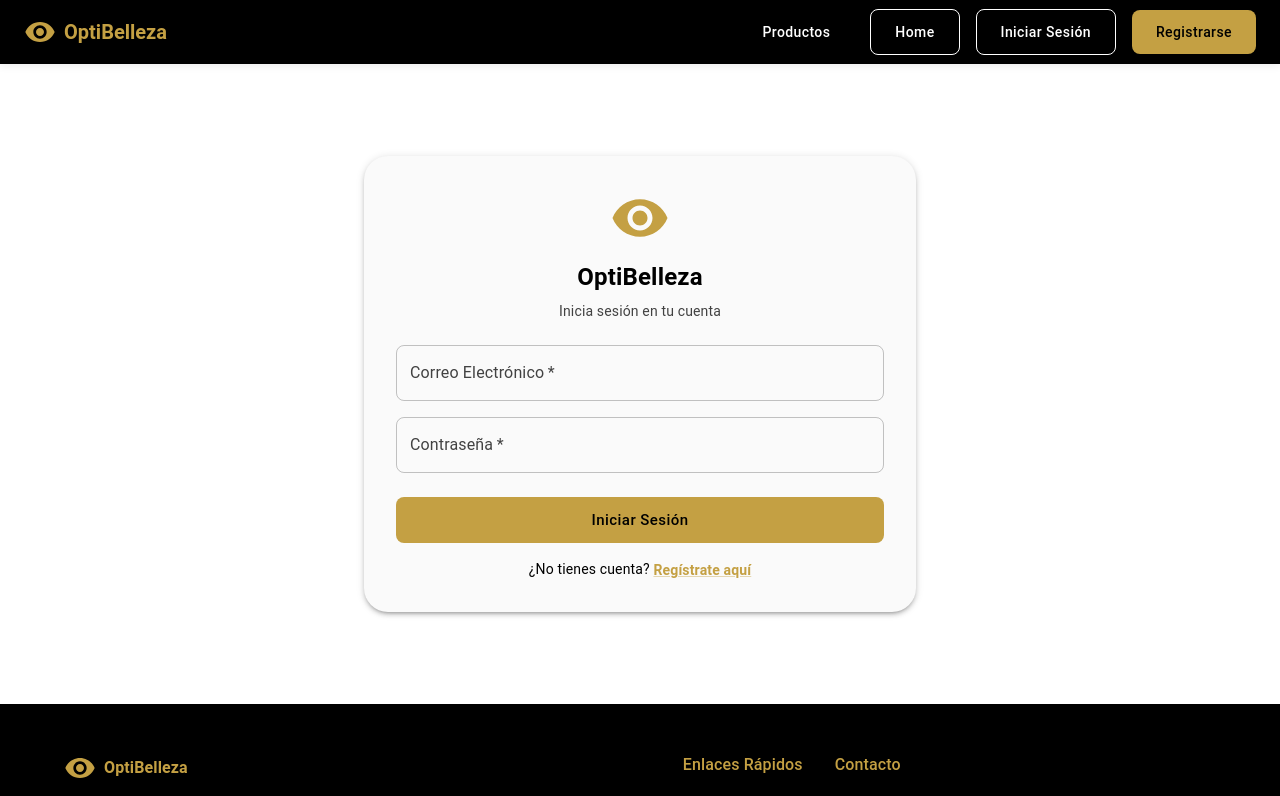
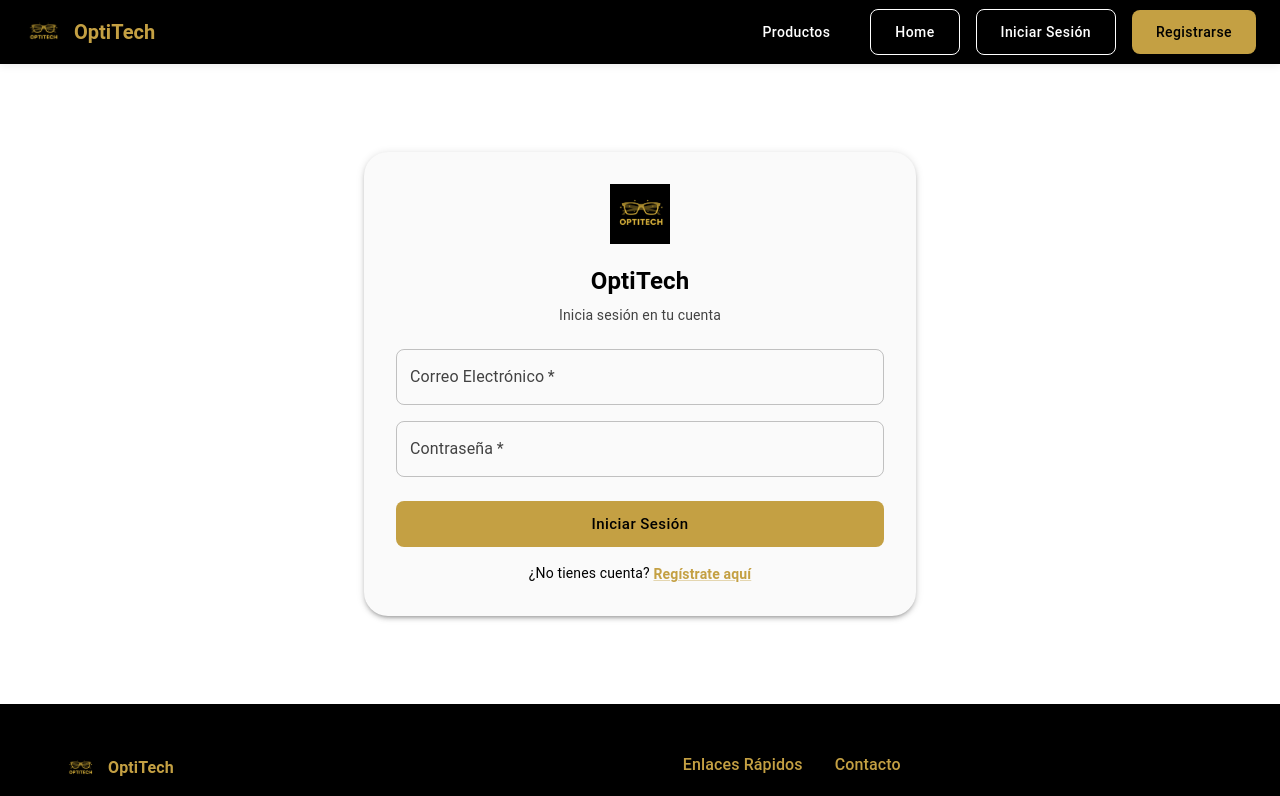
Before and after one commit to melissa992/optibelleza-frontend, a React app: page /login in a window 1280 px wide. Shown: the top 796 px of the page. Built offline with nearby package versions, Linux system fonts and the light colour scheme; the HTML template or start-up script is replaced by a standard one.

Commit message:
feat: reemplazar el logo por logo.png y renombrar la marca OptiBelleza a OptiTech

```diff
--- a/src/components/layout/Footer.jsx
+++ b/src/components/layout/Footer.jsx
@@ -1,6 +1,8 @@
 import React from 'react';
 import { Box, Container, Typography, Link, Grid } from '@mui/material';
 import { Visibility, Email, Phone, LocationOn } from '@mui/icons-material';
+
+import logoImg from '../../assets/logo.png';
 
 const Footer = () => {
     return (
@@ -18,9 +20,17 @@ const Footer = () => {
                     {/* Brand */}
                     <Grid item xs={12} md={4}>
                         <Box sx={{ display: 'flex', alignItems: 'center', mb: 2 }}>
-                            <Visibility sx={{ mr: 1, fontSize: 32, color: '#c4a043' }} />
+                            <Box
+                                component="img"
+                                src={logoImg}
+                                alt="OptiTech Logo"
+                                sx={{
+                                    height: 32,
+                                    mr: 1.5,
+                                }}
+                            />
                             <Typography variant="h6" sx={{ fontWeight: 700, color: '#c4a043' }}>
-                                OptiBelleza
+                                OptiTech
                             </Typography>
                         </Box>
                         <Typography variant="body2" sx={{ color: '#BDBDBD' }}>
@@ -56,7 +66,7 @@ const Footer = () => {
                             <Box sx={{ display: 'flex', alignItems: 'center', gap: 1 }}>
                                 <Email sx={{ fontSize: 18, color: '#c4a043' }} />
                                 <Typography variant="body2" sx={{ color: '#BDBDBD' }}>
-                                    info@optibelleza.com
+                                    info@optitech.com
                                 </Typography>
                             </Box>
                             <Box sx={{ display: 'flex', alignItems: 'center', gap: 1 }}>
@@ -78,7 +88,7 @@ const Footer = () => {
                 {/* Copyright */}
                 <Box sx={{ mt: 4, pt: 3, borderTop: '1px solid #424242', textAlign: 'center' }}>
                     <Typography variant="body2" sx={{ color: '#BDBDBD' }}>
-                        © {new Date().getFullYear()} OptiBelleza. Todos los derechos reservados.
+                        © {new Date().getFullYear()} OptiTech. Todos los derechos reservados.
                     </Typography>
                 </Box>
             </Container>
--- a/src/components/layout/Header.jsx
+++ b/src/components/layout/Header.jsx
@@ -18,6 +18,7 @@ import {
 import { useNavigate } from 'react-router-dom';
 import { useAuth } from '../../contexts/AuthContext';
 import { useCart } from '../../contexts/CartContext';
+import logoImg from '../../assets/logo.png';
 
 const Header = () => {
     const navigate = useNavigate();
@@ -34,7 +35,17 @@ const Header = () => {
             <Container maxWidth="xl">
                 <Toolbar disableGutters>
                     {/* Logo */}
-                    <Visibility sx={{ mr: 1, fontSize: 32, color: '#c4a043' }} />
+                    <Box
+                        component="img"
+                        src={logoImg}
+                        alt="OptiTech Logo"
+                        sx={{
+                            height: 38,
+                            mr: 1.5,
+                            cursor: 'pointer',
+                        }}
+                        onClick={() => navigate('/')}
+                    />
                     <Typography
                         variant="h5"
                         component="div"
@@ -46,7 +57,7 @@ const Header = () => {
                         }}
                         onClick={() => navigate('/')}
                     >
-                        OptiBelleza
+                        OptiTech
                     </Typography>
 
                     {/* Navigation */}
--- a/src/pages/Login.jsx
+++ b/src/pages/Login.jsx
@@ -12,6 +12,7 @@ import {
 import { Visibility } from '@mui/icons-material';
 import { useNavigate } from 'react-router-dom';
 import { useAuth } from '../contexts/AuthContext';
+import logoImg from '../assets/logo.png';
 
 const Login = () => {
     const navigate = useNavigate();
@@ -66,9 +67,18 @@ const Login = () => {
                 >
                     {/* Logo */}
                     <Box sx={{ textAlign: 'center', mb: 3 }}>
-                        <Visibility sx={{ fontSize: 60, color: '#c4a043' }} />
+                        <Box
+                            component="img"
+                            src={logoImg}
+                            alt="OptiTech Logo"
+                            sx={{
+                                height: 60,
+                                mb: 1,
+                                mx: 'auto',
+                            }}
+                        />
                         <Typography variant="h4" sx={{ fontWeight: 700, mt: 1 }}>
-                            OptiBelleza
+                            OptiTech
                         </Typography>
                         <Typography variant="body2" color="text.secondary" sx={{ mt: 1 }}>
                             Inicia sesión en tu cuenta
--- a/src/pages/Register.jsx
+++ b/src/pages/Register.jsx
@@ -13,6 +13,7 @@ import {
 import { Visibility } from '@mui/icons-material';
 import { useNavigate } from 'react-router-dom';
 import { useAuth } from '../contexts/AuthContext';
+import logoImg from '../assets/logo.png';
 
 const Register = () => {
     const navigate = useNavigate();
@@ -85,9 +86,18 @@ const Register = () => {
                 >
                     {/* Logo */}
                     <Box sx={{ textAlign: 'center', mb: 3 }}>
-                        <Visibility sx={{ fontSize: 60, color: '#c4a043' }} />
+                        <Box
+                            component="img"
+                            src={logoImg}
+                            alt="OptiTech Logo"
+                            sx={{
+                                height: 60,
+                                mb: 1,
+                                mx: 'auto',
+                            }}
+                        />
                         <Typography variant="h4" sx={{ fontWeight: 700, mt: 1 }}>
-                            OptiBelleza
+                            OptiTech
                         </Typography>
                         <Typography variant="body2" color="text.secondary" sx={{ mt: 1 }}>
                             Crea tu cuenta
--- a/src/theme.js
+++ b/src/theme.js
@@ -1,6 +1,6 @@
 import { createTheme } from '@mui/material/styles';
 
-// OptiBelleza Color Palette: Yellow, Black, White
+// OptiTech Color Palette: Yellow, Black, White
 const theme = createTheme({
     palette: {
         mode: 'light',
```
Also changed, not shown: src/assets/logo.png (added).
